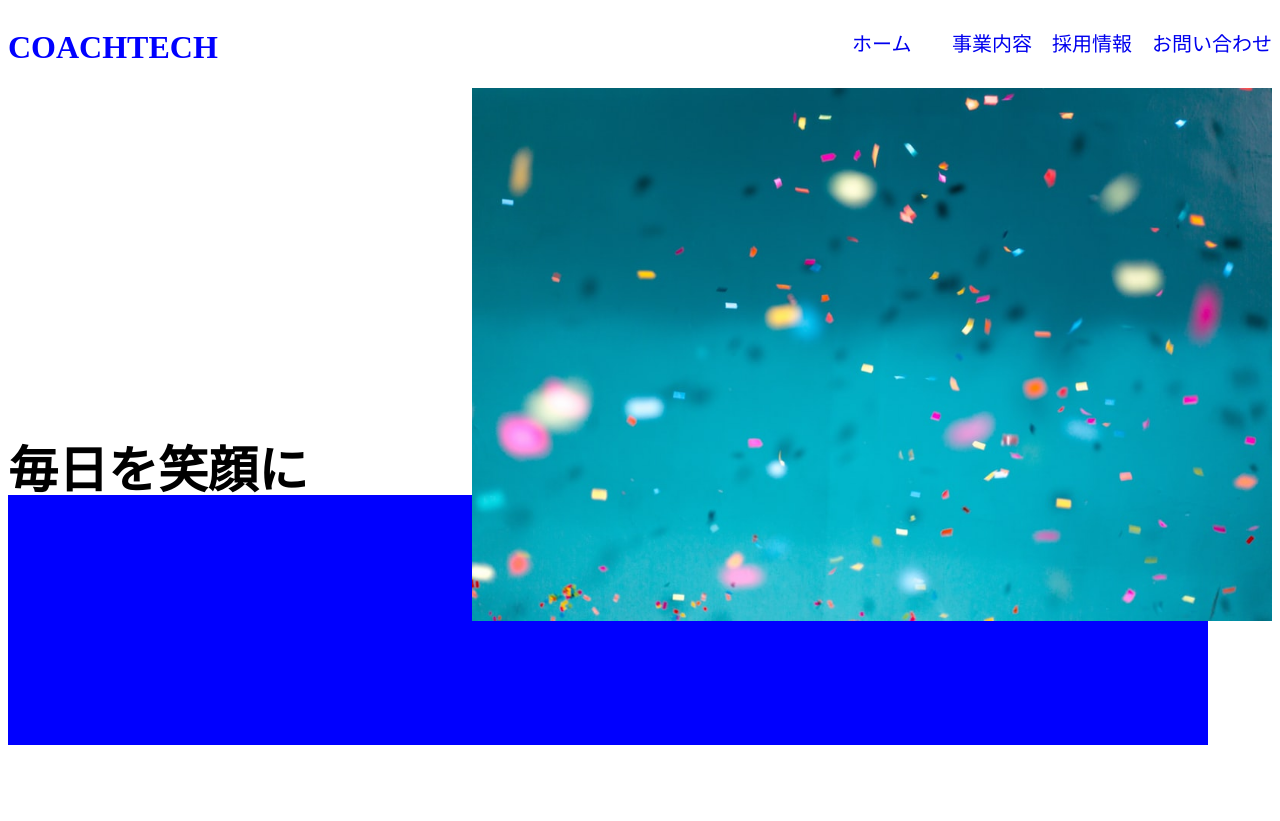
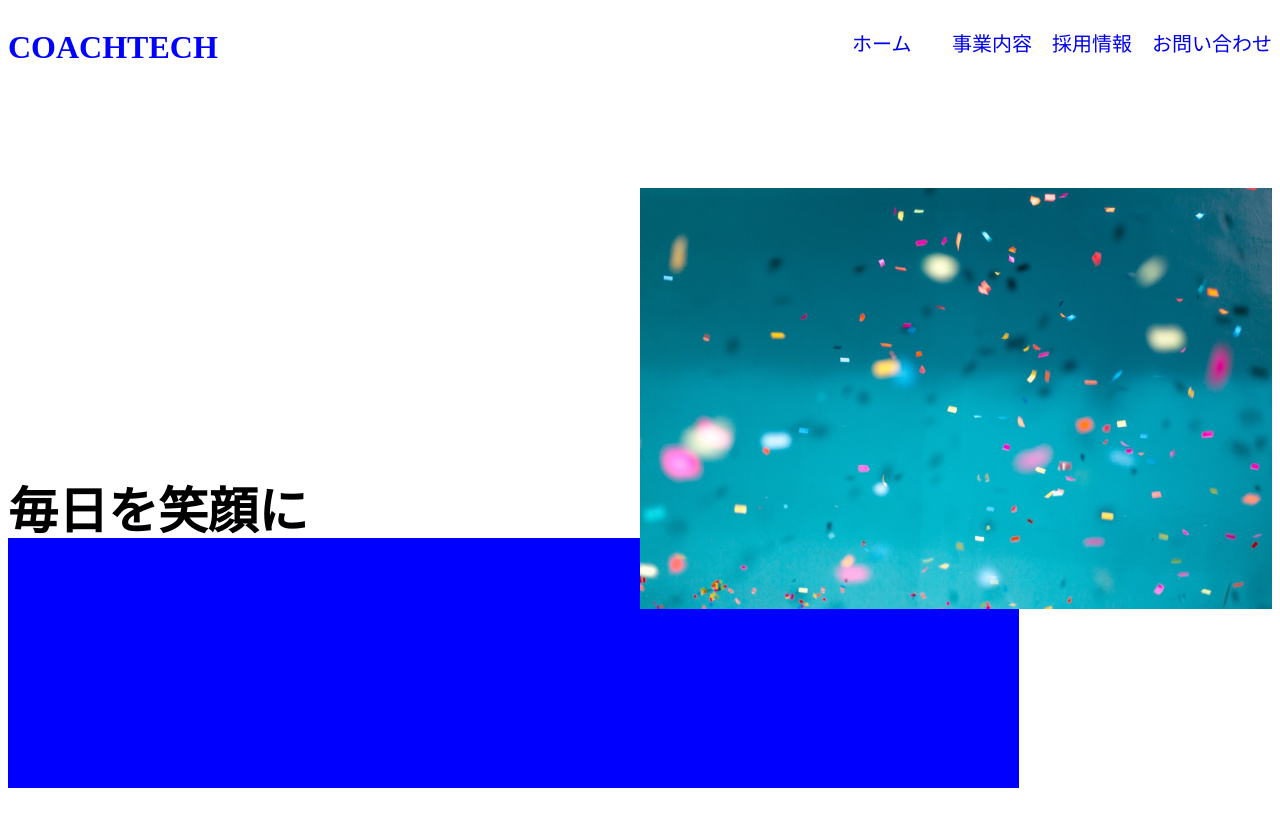
Before and after one commit to miharashiya/css-practice, a plain HTML site: page index.html in a window 1280 px wide. After the commit the page ends 800 px from the top, so only its background shows below. Drawn offline with Linux system fonts and the light colour scheme.

Commit message:
widthとpositionの修正

```diff
--- a/css/style.css
+++ b/css/style.css
@@ -16,9 +16,6 @@
   margin-left: auto;
 }
 
-.nav-list {
-
-}
 
 .nav-item {
   color: blue;
@@ -43,23 +40,32 @@ li {
   min-width: 100px;
 }
 
+main {
+  text-align: right;
+  position: relative;
+}
 
 .firstview-title {
   font-size: 50px;
   text-align: left;
+  line-height: ;
   position: absolute;
-  line-height: 700px;
+  top: 350px;
 }
+
+
 
 .parent {
   background-color: blue;
   height: 250px;
-  width: 1200px;
-  margin-top: -130px;
+  width: 80%;
+  position: absolute;
+  top: 450px;
 }
 
 
-
-main {
-  text-align: right;
+img {
+  width: 50%;
+  position: relative;
+  top: 100px;
 }
--- a/index.html
+++ b/index.html
@@ -4,6 +4,7 @@
   <meta charset="UTF-8">
   <meta http-equiv="X-UA-Compatible" content="IE=edge">
   <meta name="viewport" content="width=device-width, initial-scale=1.0">
+  <link rel="stylesheet" href="css/reset.css">
   <link rel="stylesheet" href="css/style.css">
   <title>css演習</title>
 </head>
@@ -29,11 +30,8 @@
 
   <main>
     <h1 class="firstview-title">毎日を笑顔に</h1>
-
-
-    <img src="img/firstview.jpeg" width="800">
     <div class="parent"></div>
-
+    <img src="img/firstview.jpeg">
   </main>
 
 </body>
```
Also changed, not shown: 1 other file.
